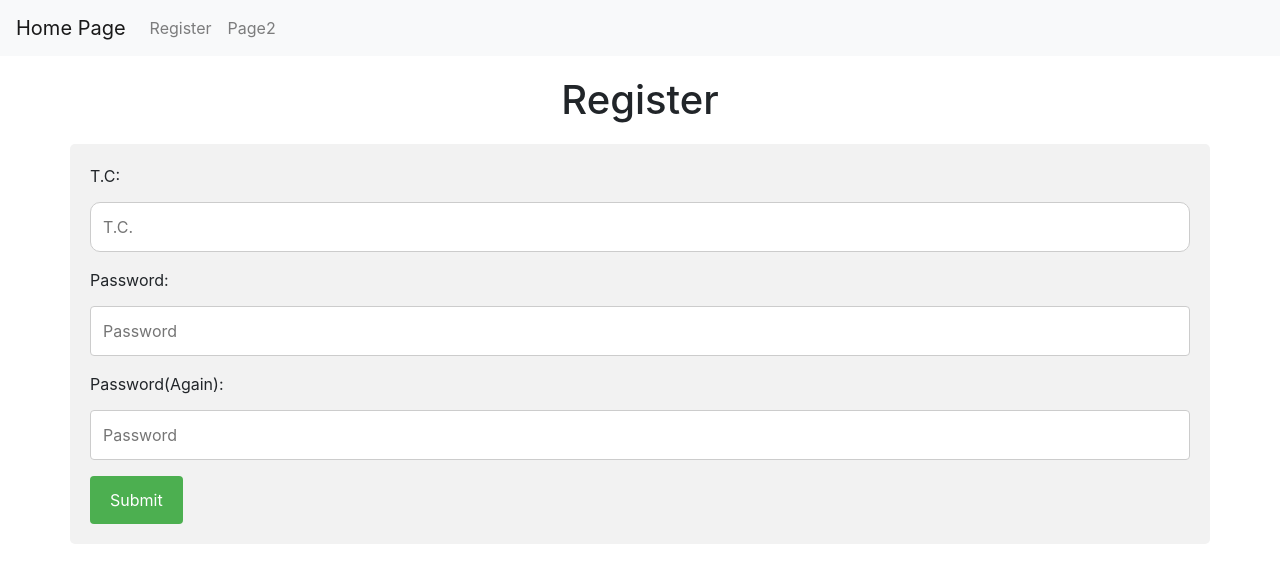
After one commit to bozgenc/bil-372-proje, a Flask app: page /register in a window 1280 px wide. The commit adds this page. Shown: the top 583 px of the page. Run offline with Flask 2, Linux system fonts and the light colour scheme; some libraries are stand-ins or nearby versions.

Commit message:
register page created

```diff
--- a/app.py
+++ b/app.py
@@ -1,6 +1,30 @@
-from flask import Flask, render_template
+from flask import Flask, render_template, request
+from flask_sqlalchemy import SQLAlchemy
+
 
 app = Flask(__name__, template_folder="/Users/baranozgenc/Desktop/proje/Bil372Proje/templates")
+app.config['SQLALCHEMY_DATABASE_URI'] = "postgresql://postgres:12345@localhost:5432/projeDB"
+db = SQLAlchemy(app)
+
+
+@app.route("/register", methods=['GET', 'POST'])
+def login():
+    if request.method == 'POST':
+        tckn = request.form['tckn']
+        password = request.form['password']
+        password2 = request.form['password2']
+
+        roleQuery = "SELECT * FROM personel WHERE tckn =  '" + tckn + "' "
+        temp = db.session.execute(roleQuery)
+        userType = ""
+        for x in temp:
+            userType = x.userrole
+
+        if password == password2:
+            query = "INSERT INTO Login(tckn, passcode, userRole) VALUES ('" + tckn + "' , '" + password + "', '" + userType + "')"
+            result = db.engine.execute(query)
+
+    return render_template("register.html",)
 
 
 @app.route("/")
--- /dev/null
+++ b/static/style.css
@@ -0,0 +1,76 @@
+/* Style inputs with type="text", select elements and textareas */
+input[type=text], select, textarea {
+  width: 100%; /* Full width */
+  padding: 12px; /* Some padding */
+  border: 1px solid #ccc; /* Gray border */
+  border-radius: 10px; /* Rounded borders */
+  box-sizing: border-box; /* Make sure that padding and width stays in place */
+  margin-top: 6px; /* Add a top margin */
+  margin-bottom: 16px; /* Bottom margin */
+  resize: vertical /* Allow the user to vertically resize the textarea (not horizontally) */
+}
+
+input[type=password] {
+  width: 100%; /* Full width */
+  padding: 12px; /* Some padding */
+  border: 1px solid #ccc; /* Gray border */
+  border-radius: 4px; /* Rounded borders */
+  box-sizing: border-box; /* Make sure that padding and width stays in place */
+  margin-top: 6px; /* Add a top margin */
+  margin-bottom: 16px; /* Bottom margin */
+  resize: vertical /* Allow the user to vertically resize the textarea (not horizontally) */
+}
+
+input[type=date] {
+  width: 100%; /* Full width */
+  padding: 12px; /* Some padding */
+  border: 1px solid #ccc; /* Gray border */
+  border-radius: 4px; /* Rounded borders */
+  box-sizing: border-box; /* Make sure that padding and width stays in place */
+  margin-top: 6px; /* Add a top margin */
+  margin-bottom: 16px; /* Bottom margin */
+  resize: vertical /* Allow the user to vertically resize the textarea (not horizontally) */
+}
+
+input[type=number] {
+  width: 100%; /* Full width */
+  padding: 12px; /* Some padding */
+  border: 1px solid #ccc; /* Gray border */
+  border-radius: 4px; /* Rounded borders */
+  box-sizing: border-box; /* Make sure that padding and width stays in place */
+  margin-top: 6px; /* Add a top margin */
+  margin-bottom: 16px; /* Bottom margin */
+  resize: vertical /* Allow the user to vertically resize the textarea (not horizontally) */
+}
+
+/* Style the submit button with a specific background color etc */
+input[type=submit] {
+  background-color: #4CAF50;
+  color: white;
+  padding: 12px 20px;
+  border: none;
+  border-radius: 4px;
+  cursor: pointer;
+}
+
+/* When moving the mouse over the submit button, add a darker green color */
+input[type=submit]:hover {
+  background-color: #45a049;
+}
+
+/* Add a background color and some padding around the form */
+.container {
+  border-radius: 5px;
+  background-color: #f2f2f2;
+  padding: 20px;
+}
+
+h1 {
+    text-align: center;
+    margin-top: 20px;
+    margin-bottom: 20px;
+}
+
+h2 {
+    margin-top: 20px;
+}
--- a/templates/base.html
+++ b/templates/base.html
@@ -15,16 +15,16 @@
 	      integrity="sha384-ggOyR0iXCbMQv3Xipma34MD+dH/1fQ784/j6cY/iJTQUOhcWr7x9JvoRxT2MZw1T" crossorigin="anonymous">
 	<link rel="stylesheet" type="text/css" href="{{ url_for('static',filename='style.css') }}">
 	<link rel="stylesheet" href="https://cdnjs.cloudflare.com/ajax/libs/font-awesome/4.7.0/css/font-awesome.min.css">
+</head>
 
 
-</head>
 <body>
 <nav class="navbar navbar-expand-lg navbar-light bg-light">
 	<a class="navbar-brand" href="/">Home Page</a>
 	<div class="collapse navbar-collapse" id="navbarNav">
 		<ul class="navbar-nav w-100">
             <li class="nav-item">
-				<a class="nav-link" href="/page1">Page1</a>
+				<a class="nav-link" href="/register">Register</a>
 			</li>
             <li class="nav-item">
 				<a class="nav-link" href="#">Page2</a>
@@ -38,16 +38,12 @@
 {% endblock %}
 
 <!-- jQuery (necessary for Bootstrap's JavaScript plugins) -->
-    <script src="https://code.jquery.com/jquery-1.12.4.min.js"
+<script src="https://code.jquery.com/jquery-1.12.4.min.js"
         integrity="sha384-nvAa0+6Qg9clwYCGGPpDQLVpLNn0fRaROjHqs13t4Ggj3Ez50XnGQqc/r8MhnRDZ"
-        crossorigin="anonymous">
-
-    </script>
+        crossorigin="anonymous"></script>
 <!-- Include all compiled plugins (below), or include individual files as needed -->
-    <script src="https://stackpath.bootstrapcdn.com/bootstrap/3.4.1/js/bootstrap.min.js"
+<script src="https://stackpath.bootstrapcdn.com/bootstrap/3.4.1/js/bootstrap.min.js"
         integrity="sha384-aJ21OjlMXNL5UyIl/XNwTMqvzeRMZH2w8c5cRVpzpU8Y5bApTppSuUkhZXN0VxHd"
-        crossorigin="anonymous">
-
-    </script>
+        crossorigin="anonymous"></script>
 </body>
 </html>
--- /dev/null
+++ b/templates/register.html
@@ -0,0 +1,28 @@
+{% extends 'base.html' %}
+{% block title %}Register{% endblock %}
+{% block content %}
+<h1>Register</h1>
+
+<div class="container">
+	<form action="/register" method="POST">
+
+		<label for="tckn">T.C:</label>
+		<input type="text" id="tckn" name="tckn" placeholder="T.C." required="required" maxlength="11">
+
+		<label for="password">Password:</label>
+		<input type="password" id="password" name="password" placeholder="Password" required="required" >
+
+		<label for="password">Password(Again):</label>
+		<input type="password" id="password2" name="password2" placeholder="Password" required="required">
+
+
+		<input type="submit" class="btn btn-success" value="Submit">
+		<input type="button" class="btn btn-danger" style="visibility: hidden" id="cancel_button" onclick="cancel()"
+		       value="Cancel">
+		<input type="hidden" id="isInsert" name="isInsert" value="0">
+
+	</form>
+
+</div>
+
+{% endblock %}
```
